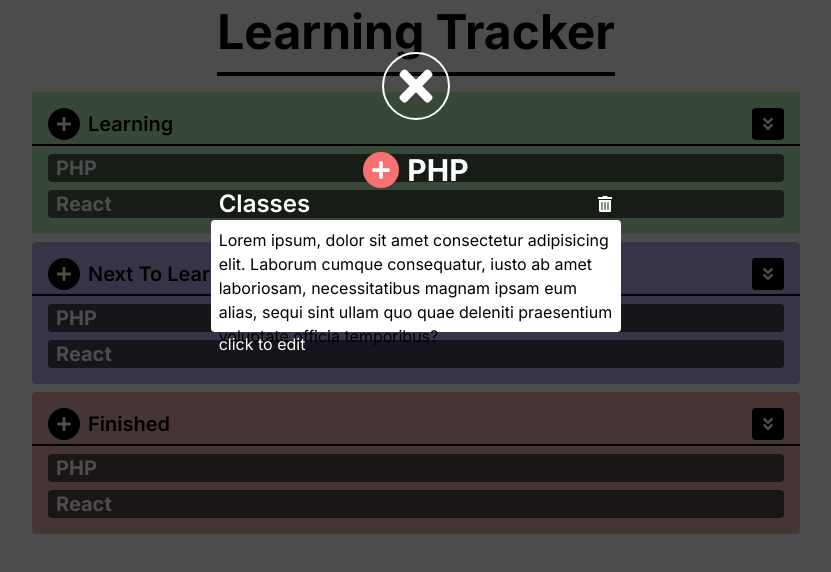
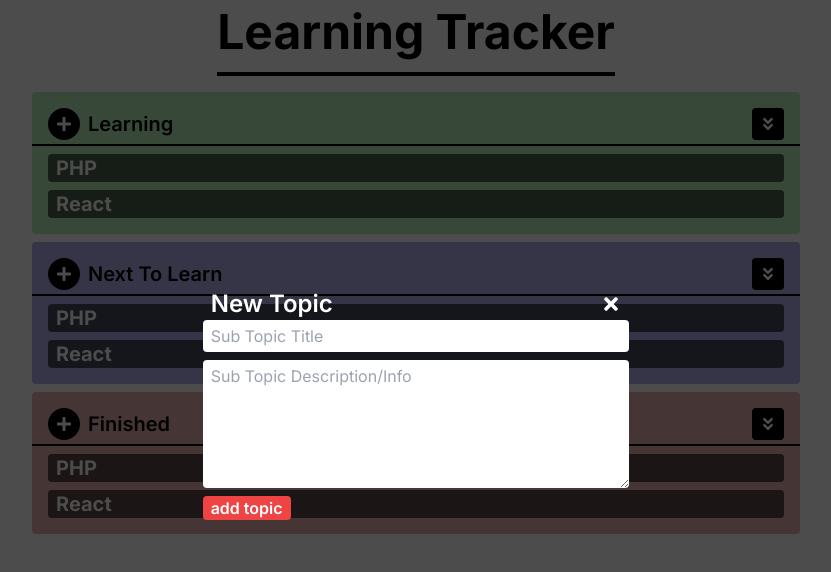
Before and after one commit to wesleywil/learning_helper, a Next.js app: page / in a window 1280 px wide. Both pictures are taken after a click on the button 288 px from the left and 124 px from the top of the page. Shown: the top 572 px of the page, without its empty margins (224-1055 px from the left). Built offline with nearby package versions, Linux system fonts and the light colour scheme.

Commit message:
updated homepage by including the topic form that will handle the creation of new topics

```diff
--- a/src/app/page.tsx
+++ b/src/app/page.tsx
@@ -5,14 +5,19 @@ import type { RootState } from "@/redux/store";
 
 import StudySection from "../components/study_section/study_section.component";
 import SubTopicsContainer from "@/components/sub_topics_container/sub_topics_container.component";
+import TopicForm from "@/components/topic_form/topic_form.component";
 
 export default function Home() {
   const hideContainer = useSelector(
     (state: RootState) => state.utils.hide_sub_topics_container
   );
+  const hideTopicForm = useSelector(
+    (state: RootState) => state.utils.hide_topic_form
+  );
   return (
     <>
       {hideContainer ? "" : <SubTopicsContainer />}
+      {hideTopicForm ? "" : <TopicForm />}
 
       <main className="p-2  flex min-h-screen flex-col items-center  overflow-hidden">
         <h1 className="mb-4 pb-4 text-5xl font-bold border-b-4 border-black">
--- a/src/components/study_section/study_section.component.tsx
+++ b/src/components/study_section/study_section.component.tsx
@@ -4,7 +4,7 @@ import { useState } from "react";
 import { useDispatch } from "react-redux";
 import { FaAngleDoubleDown, FaAngleDoubleUp, FaPlus } from "react-icons/fa";
 import { AppDispatch } from "@/redux/store";
-import { handleHideSubTopicsContainer } from "@/redux/utils/utils";
+import { handleHideTopicForm } from "@/redux/utils/utils";
 
 import StudySectionTopic from "../study_section_topic/study_section_topic.component";
 import StudySubTopic from "../study_sub_topic/study_sub_topic.component";
@@ -31,7 +31,7 @@ const StudySection = ({ name, bgColor }: StudySectionProps) => {
       <div className="w-full px-4 pb-1 flex justify-between border-b-2 border-black">
         <div className="flex gap-2 items-center">
           <button
-            onClick={() => dispatch(handleHideSubTopicsContainer())}
+            onClick={() => dispatch(handleHideTopicForm())}
             className="p-2 bg-black hover:bg-gray-700 text-white font-bold rounded-full"
           >
             <FaPlus />
--- /dev/null
+++ b/src/components/topic_form/topic_form.component.tsx
@@ -0,0 +1,48 @@
+"use client";
+
+import { useDispatch } from "react-redux";
+import { FaTimes } from "react-icons/fa";
+import { AppDispatch } from "@/redux/store";
+import { handleHideTopicForm } from "@/redux/utils/utils";
+
+const TopicForm = () => {
+  const dispatch = useDispatch<AppDispatch>();
+  return (
+    <div className="absolute min-h-screen min-w-full flex flex-col items-center justify-center bg-black/70 z-30">
+      <form className="md:w-2/3 xl:w-1/3 mt-2 text-white">
+        <div className="px-2 flex justify-between">
+          <h3 className="text-2xl font-semibold">New Topic</h3>
+          <button
+            onClick={() => dispatch(handleHideTopicForm())}
+            className="text-xl hover:text-red-400 transform duration-700 ease-in-out"
+          >
+            <FaTimes />
+          </button>{" "}
+        </div>
+        <div className="w-full flex flex-col gap-2 text-black">
+          <input
+            type="text"
+            name="title"
+            placeholder="Sub Topic Title"
+            className="px-2 py-1 rounded"
+          />
+          <textarea
+            name="description"
+            className="px-2 py-1 rounded"
+            placeholder="Sub Topic Description/Info"
+            rows={5}
+          ></textarea>
+        </div>
+
+        <button
+          type="submit"
+          className="mt-2 px-2 font-semibold text-white bg-red-500 hover:bg-red-700 transform duration-500 ease-in-out rounded"
+        >
+          add topic
+        </button>
+      </form>
+    </div>
+  );
+};
+
+export default TopicForm;
--- a/src/redux/utils/utils.tsx
+++ b/src/redux/utils/utils.tsx
@@ -2,11 +2,13 @@ import { createSlice } from "@reduxjs/toolkit";
 
 export interface UtilState {
   hide_sub_topics_container: boolean;
+  hide_topic_form: boolean;
   hide_sub_topic_form: boolean;
 }
 
 const initialState: UtilState = {
   hide_sub_topics_container: true,
+  hide_topic_form: true,
   hide_sub_topic_form: true,
 };
 
@@ -17,13 +19,19 @@ export const utilSlice = createSlice({
     handleHideSubTopicsContainer: (state) => {
       state.hide_sub_topics_container = !state.hide_sub_topics_container;
     },
+    handleHideTopicForm: (state) => {
+      state.hide_topic_form = !state.hide_topic_form;
+    },
     handleHideSubTopicForm: (state) => {
       state.hide_sub_topic_form = !state.hide_sub_topic_form;
     },
   },
 });
 
-export const { handleHideSubTopicsContainer, handleHideSubTopicForm } =
-  utilSlice.actions;
+export const {
+  handleHideSubTopicsContainer,
+  handleHideTopicForm,
+  handleHideSubTopicForm,
+} = utilSlice.actions;
 
 export default utilSlice.reducer;
```
